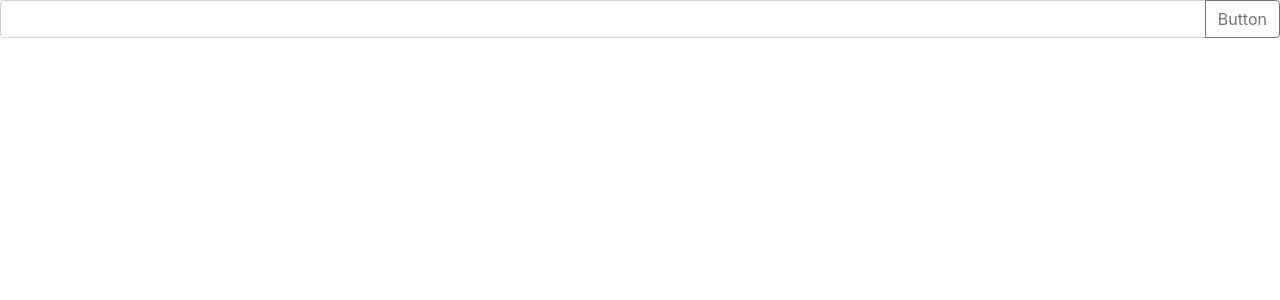
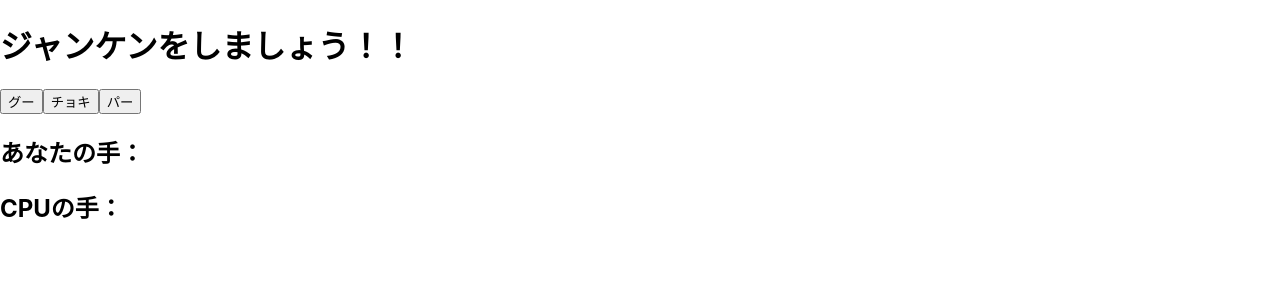
Before and after one commit to yo-yan/deploy_app_yo-yan, a React (Create React App) app: page / in a window 1280 px wide. Shown: the top 300 px of the page. Built offline with nearby package versions, Linux system fonts and the light colour scheme.

Commit message:
レベル-6

```diff
--- a/src/App.js
+++ b/src/App.js
@@ -1,37 +1,48 @@
 import React, { useState } from 'react';
-import 'bootstrap/dist/css/bootstrap.min.css';
-import { InputGroup, FormControl, Button } from 'react-bootstrap';
 
 function App() {
+  const [jyanken, setJyanken] = useState();
+  const [cpujanken, setCpujanken] = useState();
 
-  const [text, setText] = useState('');
-  const [value, setValue] = useState('');
-  const [error, setError] = useState('');
-  const handleClick = () => {
-    if (text === '') {
-      setError('なにか文字を入力してください。')
-    } else {
-      setValue(text)
-      setError('')
-    }
+  const handlegu = () => {
+    setJyanken('グー')
+    cpuhande()
+  }
+  const handletyoki = () => {
+    setJyanken('チョキ')
+    cpuhande()
+  }
+  const handlepaa = () => {
+    setJyanken('パー')
+    cpuhande()
   }
 
-  console.log(text)
+  const cpuhande = () => {
+    const num = Math.floor(Math.random() * 3)
+    if (num === 0) {
+      setCpujanken('グー')
+    } else if (num === 1) {
+      setCpujanken('チョキ')
+    } else {
+      setCpujanken('パー')
+    }
+
+
+
+  }
 
   return (
     <div>
-      <InputGroup className="mb-3" >
-        <FormControl
-          aria-describedby="basic-addon2"
-          value={text}
-          onChange={e => setText(e.target.value)}
-        />
-        <InputGroup.Append>
-          <Button variant="outline-secondary" onClick={handleClick} >Button</Button>{value}
-        </InputGroup.Append>
-      </InputGroup>
-      {error}
-    </div >
+      <h1>ジャンケンをしましょう！！</h1>
+
+      <button onClick={handlegu}>グー</button>
+      <button onClick={handletyoki}>チョキ</button>
+      <button onClick={handlepaa}>パー</button>
+
+      <h2>あなたの手：{jyanken}</h2>
+      <h2>CPUの手：{cpujanken}</h2>
+
+    </div>
   )
 }
 
```
